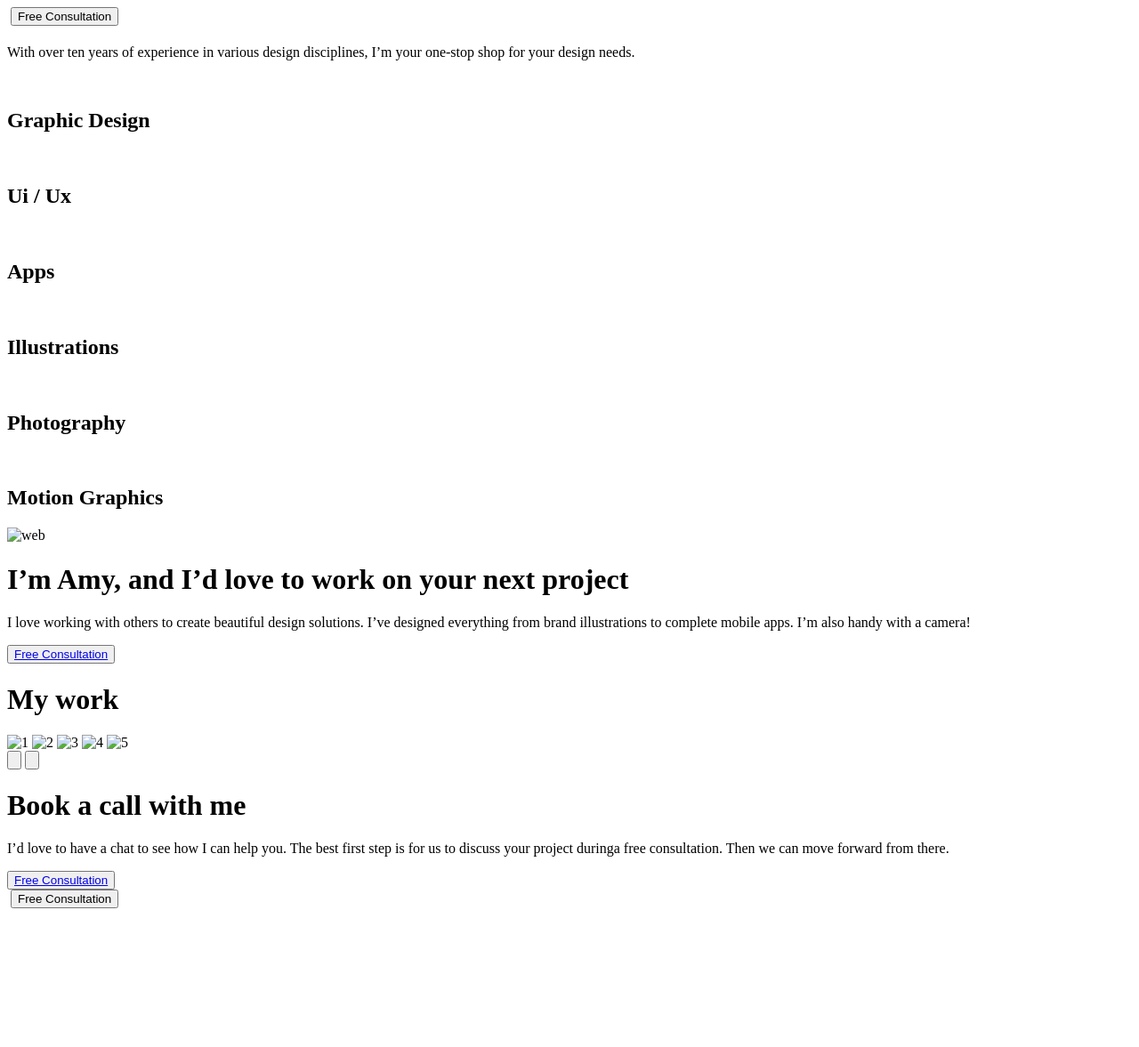
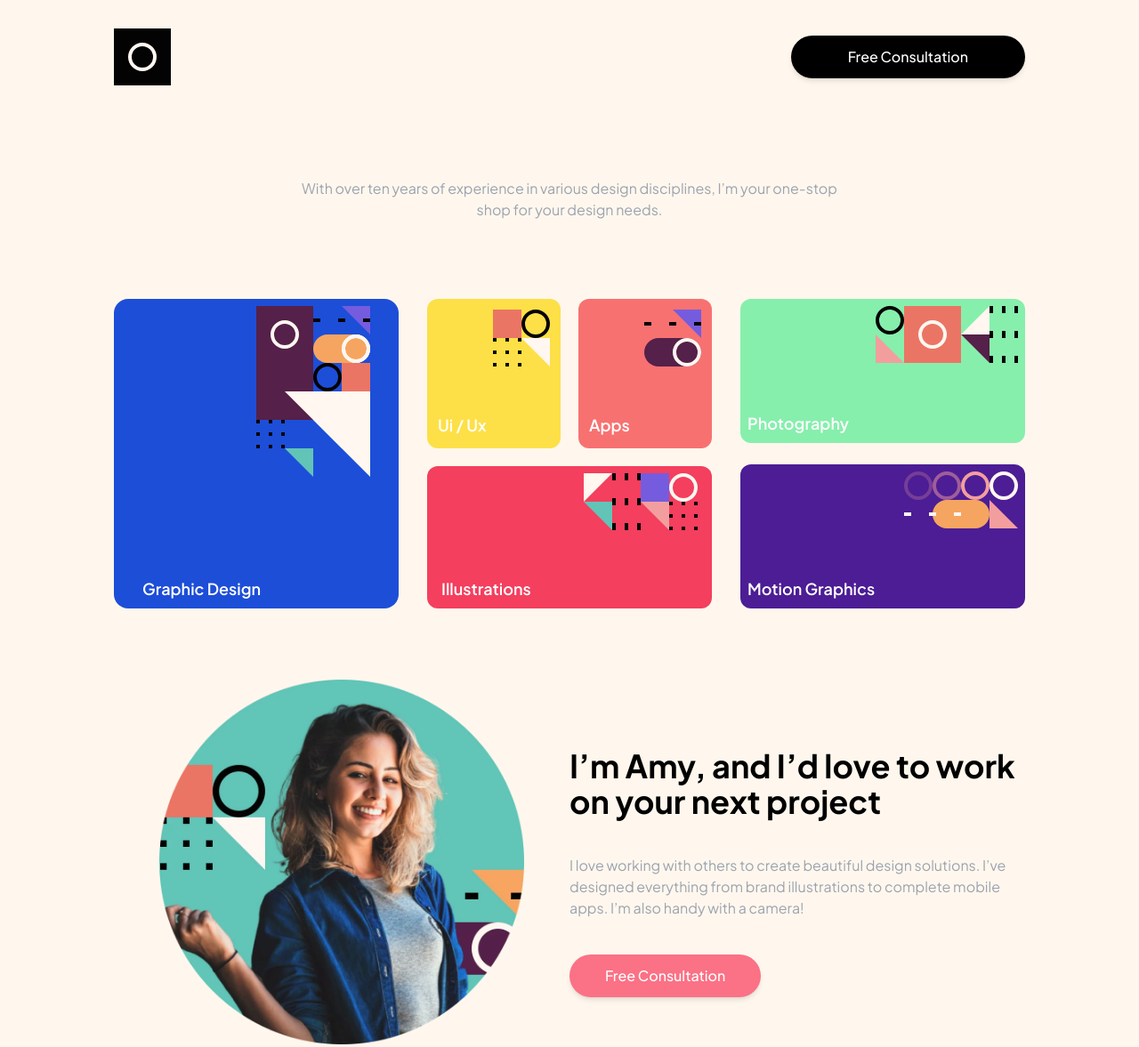
Before and after one commit to 8ird8/Amy-Designer, a website: page index.html in a window 1280 px wide. Shown: the top 1177 px of the page at 89% size. Before the commit the page ends 1029 px from the top, so only its background shows below. Drawn offline with nearby package versions, Linux system fonts and the light colour scheme; the site is published under a folder, as on GitHub Pages, so addresses that start at the root find nothing.

Commit message:
Update index.html

```diff
--- a/index.html
+++ b/index.html
@@ -4,8 +4,8 @@
 <head>
   <meta charset="UTF-8" />
   <meta name="viewport" content="width=device-width, initial-scale=1.0" />
-  <link rel="stylesheet" href="/dist/output.css" />
-  <script src="/script.js" defer></script>
+  <link rel="stylesheet" href="./dist/output.css" />
+  <script src="./script.js" defer></script>
   <script src="https://unpkg.com/gsap@2.1.3/src/uncompressed/TweenMax.js"></script>
   </head>
   <title>Amy|Desinger</title>
@@ -14,7 +14,7 @@
 
 <body class="bg-orange-50">
   <div class="  flex justify-between lg:px-32 px-8 py-8">
-    <img src="/assets/logo.svg" alt="" />
+    <img src="./assets/logo.svg" alt="" />
     <button class="bg-black font-500 text-white h-12 lg:px-16 px-8 rounded-full shadow-md mt-2">
       Free Consultation
     </button>
@@ -30,36 +30,36 @@
 
   <div class="  grid lg:grid-cols-3 md:grid-cols-2 gap-8 lg:px-32 px-2 mt-20">
     <div class="bg-blue-700  rounded-2xl px-8 py-2 flex flex-col justify-between prog1 ">
-      <img src="/assets/pattern-graphic-design.svg" alt="" class="self-end" />
+      <img src="./assets/pattern-graphic-design.svg" alt="" class="self-end" />
       <h2 class="font-600 lg:mt-28 text-lg text-white">Graphic Design</h2>
     </div>
     <div class="grid lg:grid-cols-2 md:grid-cols-2 gap-5">
       <div class="bg-yellow-300 rounded-xl p-3 flex flex-col justify-between prog2">
-        <img src="/assets/pattern-ui-ux.svg" alt="" class="self-end" />
+        <img src="./assets/pattern-ui-ux.svg" alt="" class="self-end" />
         <h2 class="font-600 text-white text-lg mt-12">Ui / Ux</h2>
       </div>
       <div class="bg-red-400 rounded-xl p-3 flex flex-col justify-between prog2">
-        <img src="/assets/pattern-apps.svg" alt="" class="self-end" />
+        <img src="./assets/pattern-apps.svg" alt="" class="self-end" />
         <h2 class="font-600 text-white text-lg mt-12">Apps</h2>
       </div>
       <div class="bg-rose-500 rounded-xl lg:col-span-2 p-2 md:col-span-2 px-4 flex flex-col justify-between prog3">
-        <img src="/assets/pattern-illustrations.svg" alt="" class="self-end" />
+        <img src="./assets/pattern-illustrations.svg" alt="" class="self-end" />
         <h2 class="font-600 text-white text-lg mt-12">Illustrations</h2>
       </div>
     </div>
     <div class="grid lg:grid-rows-2 gap-6 md:col-span-2 lg:col-span-1">
       <div class="bg-green-300 rounded-xl p-2 flex flex-col justify-between prog4">
-        <img src="/assets/pattern-photography.svg" alt="" class="self-end" />
+        <img src="./assets/pattern-photography.svg" alt="" class="self-end" />
         <h2 class="font-600 text-white text-lg mt-12">Photography</h2>
       </div>
       <div class="bg-violet-900 rounded-xl p-2 flex flex-col justify-between prog4">
-        <img src="/assets/pattern-motion-graphics.svg" alt="" class="self-end" />
+        <img src="./assets/pattern-motion-graphics.svg" alt="" class="self-end" />
         <h2 class="font-600 text-white text-lg mt-12">Motion Graphics</h2>
       </div>
     </div>
   </div>
   <div class="grid lg:grid-cols-2 mt-20 lg:px-32 px-2">
-    <img src="/assets/image-amy.webp" alt="web" class="lg:w-4/5 m-auto" />
+    <img src="./assets/image-amy.webp" alt="web" class="lg:w-4/5 m-auto" />
     <div class="m-auto">
       <h1 class="text-4xl font-700 mt-6 text-center lg:text-start">
         I’m Amy, and I’d love to work on your next project
@@ -79,16 +79,16 @@
   <div class="slide px-2">
     <h1 class="text-3xl font-800 text-center mt-12">My work</h1>
     <div class="flex justify-normal overflow-x-auto gap-5 mt-8 mb-6 img-list carousel">
-      <img src="/assets/image-slide-1.jpg" alt="1" class="rounded-2xl" />
-      <img src="/assets/image-slide-2.jpg" alt="2" class="rounded-2xl" />
-      <img src="/assets/image-slide-3.jpg" alt="3" class="rounded-2xl" />
-      <img src="/assets/image-slide-4.jpg" alt="4" class="rounded-2xl" />
-      <img src="/assets/image-slide-5.jpg" alt="5" class="rounded-2xl" />
+      <img src="./assets/image-slide-1.jpg" alt="1" class="rounded-2xl" />
+      <img src="./assets/image-slide-2.jpg" alt="2" class="rounded-2xl" />
+      <img src="./assets/image-slide-3.jpg" alt="3" class="rounded-2xl" />
+      <img src="./assets/image-slide-4.jpg" alt="4" class="rounded-2xl" />
+      <img src="./assets/image-slide-5.jpg" alt="5" class="rounded-2xl" />
     </div>
     <div class="flex justify-center gap-6">
-      <button id="prev-slide" class="slide_btn cursor-pointer translate-y-1/2"><img src="/assets/icon-arrow-left.svg"
+      <button id="prev-slide" class="slide_btn cursor-pointer translate-y-1/2"><img src="./assets/icon-arrow-left.svg"
           alt="" class="bg-black rounded-full p-6 hover:bg-slate-500" /></button>
-      <button id="next-slide" class="slide_btn cursor-pointer translate-y-1/2"><img src="/assets/icon-arrow-right.svg"
+      <button id="next-slide" class="slide_btn cursor-pointer translate-y-1/2"><img src="./assets/icon-arrow-right.svg"
           alt="" class="bg-black rounded-full p-6 hover:bg-slate-500" />
     </div></button>
   </div>
@@ -105,7 +105,7 @@
 
   </div>
   <div class="flex justify-between lg:px-48 px-8 py-8">
-    <img src="/assets/logo.svg" alt="" />
+    <img src="./assets/logo.svg" alt="" />
     <button class="bg-black hover:bg-slate-500 font-500 text-white h-12 lg:px-10  px-8 rounded-full shadow-md mt-2">
       Free Consultation
     </button>
```
